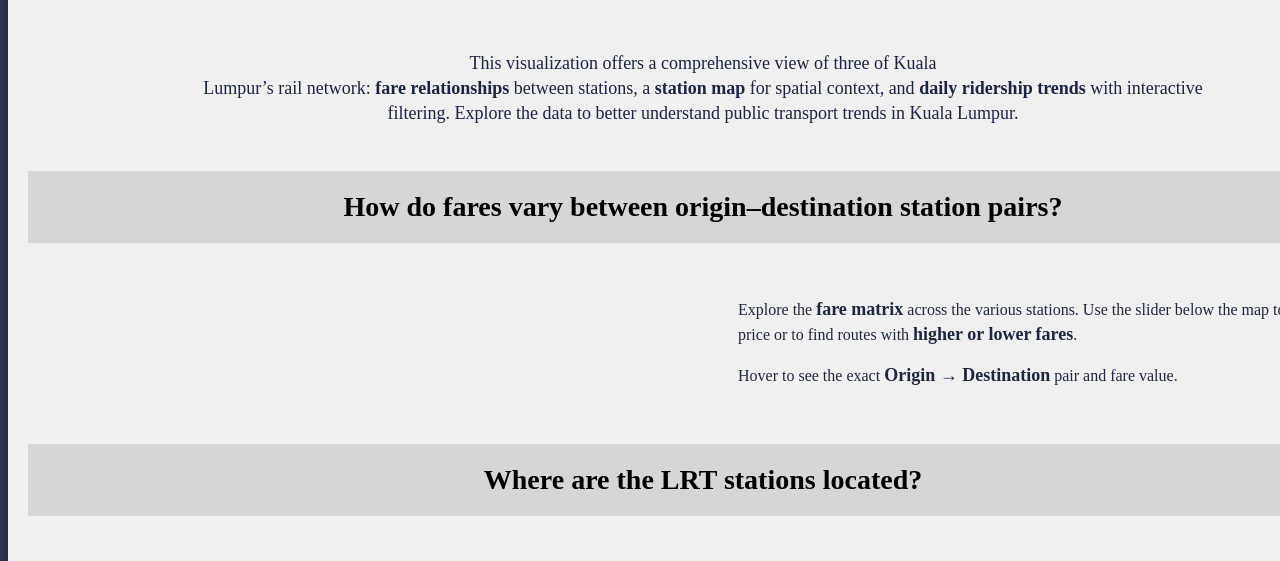
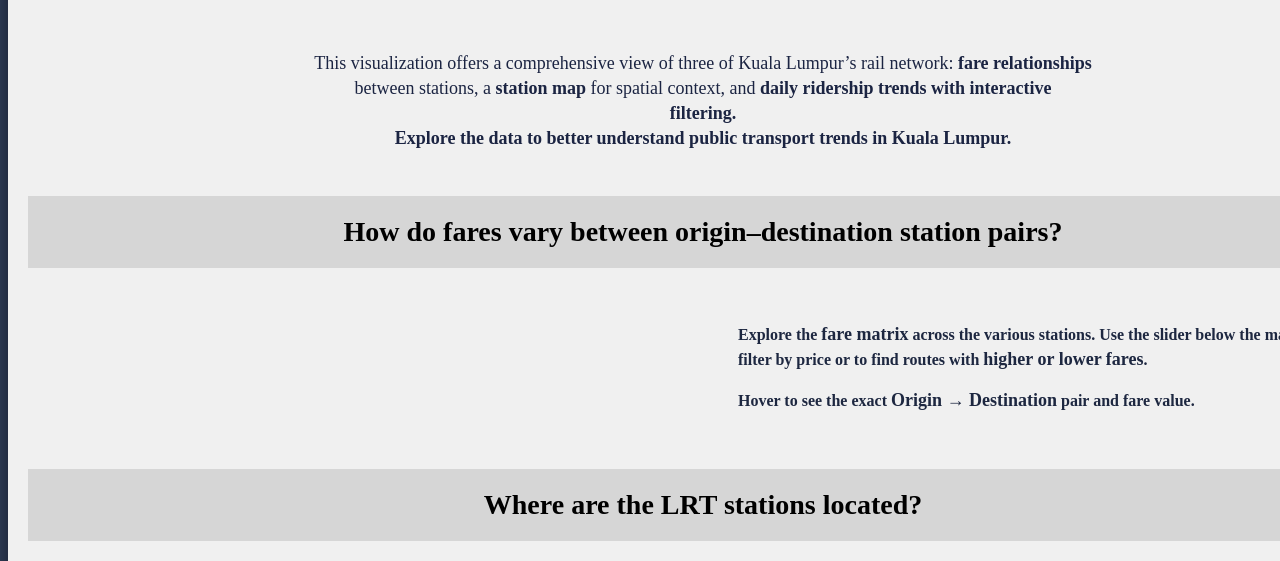
Before and after one commit to Soyaboss/FIT3179_Assignment2, a plain HTML site: page index.html in a window 1280 px wide. Shown: the part 181-742 px from the top of the page. Drawn offline with Linux system fonts and the light colour scheme; a script that the page names is missing.

Commit message:
Update index.html

```diff
--- a/index.html
+++ b/index.html
@@ -17,8 +17,8 @@
     </h1>
 
     <div id="title-description" class="description-paragraph">
-      This visualization offers a comprehensive view of three of Kuala <br> Lumpur’s rail network: <b>fare relationships</b> between stations,
-      a <b>station map</b> for spatial context, and <b>daily ridership trends</b> with interactive <br> filtering. Explore the data to better understand
+      This visualization offers a comprehensive view of three of Kuala Lumpur’s rail network: <b>fare relationships</b> <br> between stations,
+      a <b>station map</b> for spatial context, and <b>daily ridership trends with interactive <br> filtering.<br>Explore the data to better understand
       public transport trends in Kuala Lumpur.
     </div>
 
```
